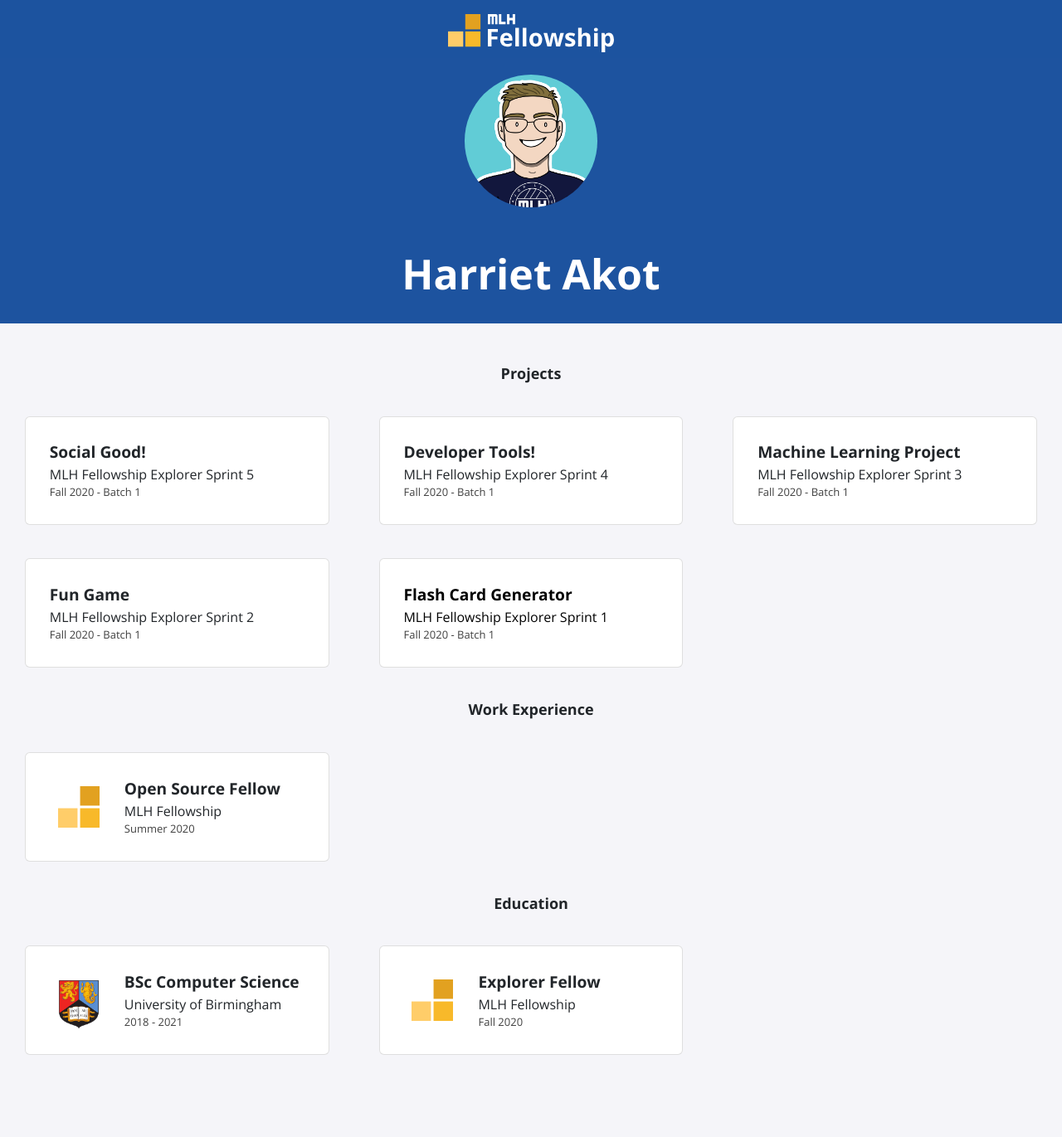
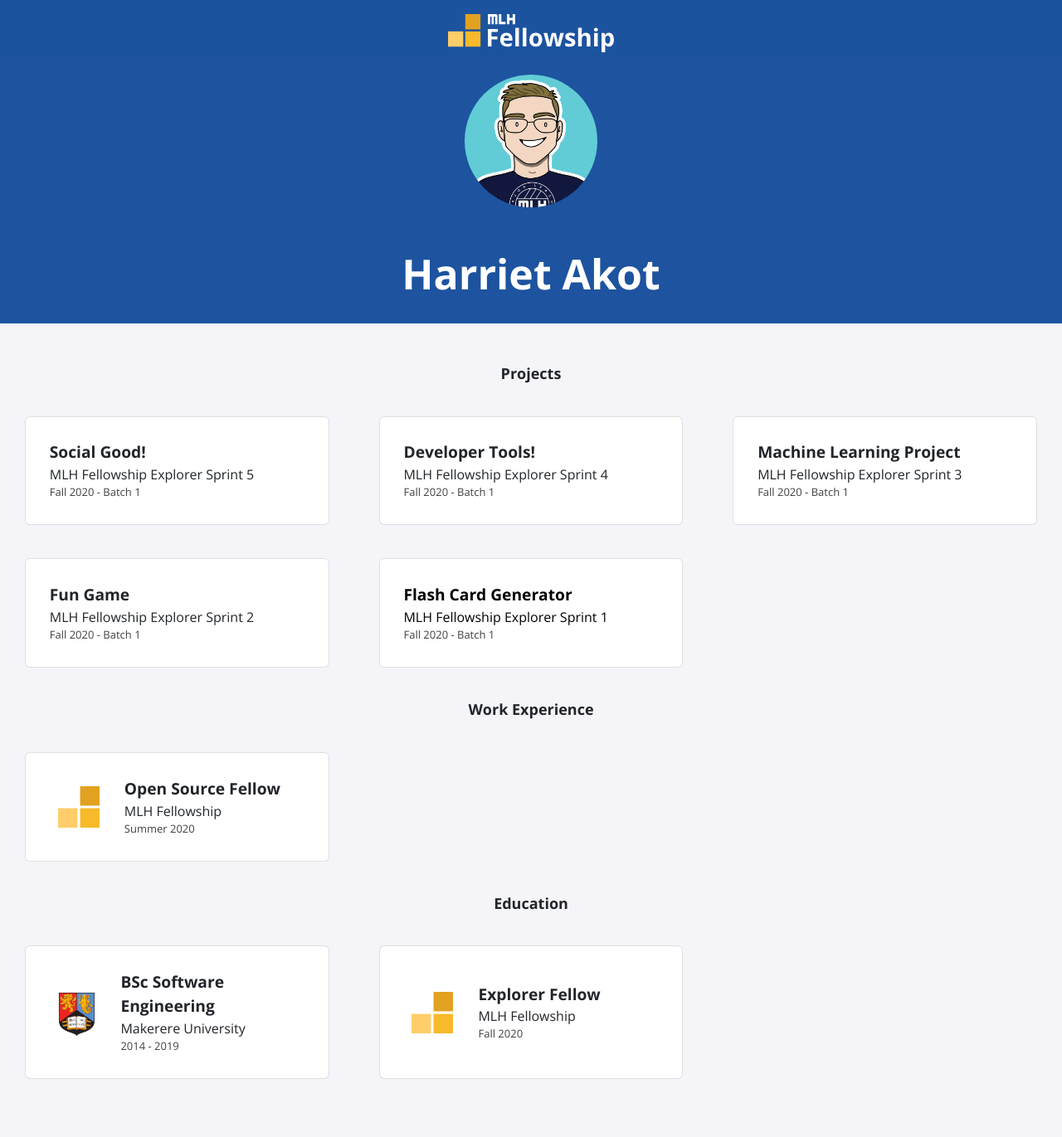
Before and after one commit to HarrietAkot/Harriets-portifolio, a Jekyll site: the page built from index.html, in a window 1280 px wide. Shown: the whole page at 83% size. Built offline with Jekyll 4.4.1, drawn with Linux system fonts in a browser that asks for light colours; nearby versions of some CDN libraries; before the commit the page ends 1342 px from its top, so only the background shows below that.

Commit message:
Update Education

```diff
--- a/_data/education.yml
+++ b/_data/education.yml
@@ -1,6 +1,6 @@
-- course: BSc Computer Science
-  institute: University of Birmingham
-  dates: 2018 - 2021
+- course: BSc Software Engineering
+  institute: Makerere University
+  dates: 2014 - 2019
   logo: uob.png
 
 - course: Explorer Fellow
```
